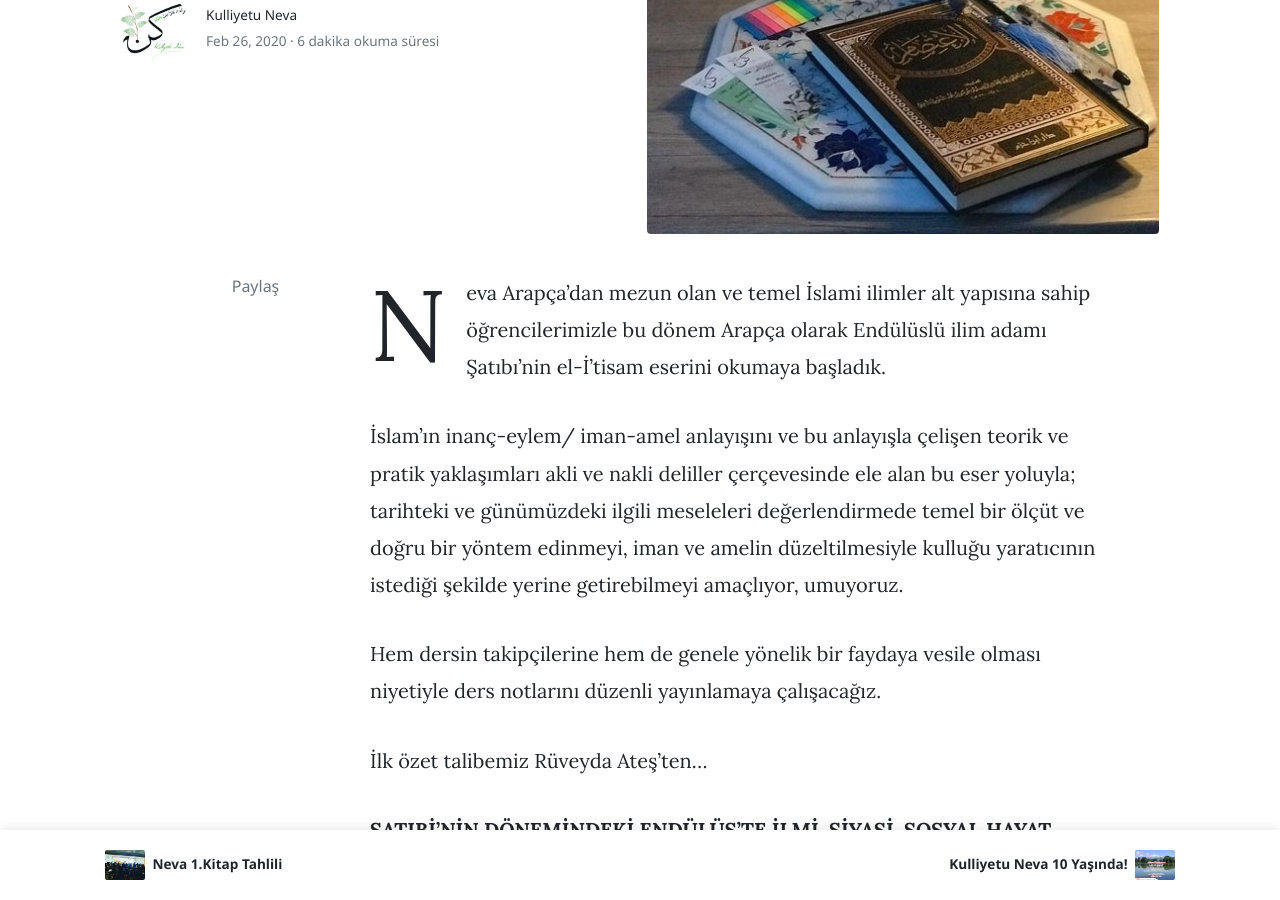
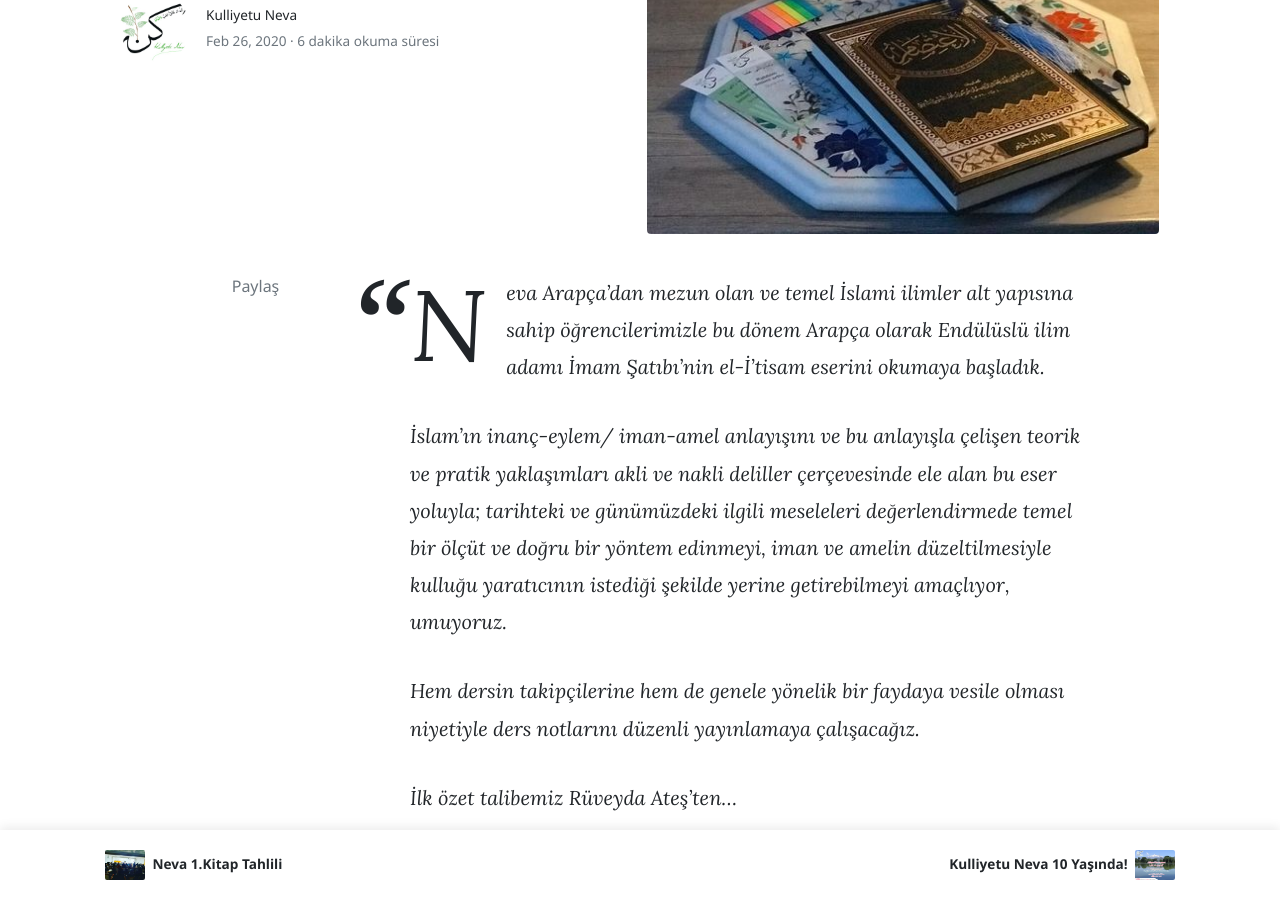
Before and after one commit to kulliyetuneva/website, a Jekyll site: the page built from _posts/2021-12-19-endülüslü-ilim-adamı-şatıbı’nin-el-i’tisam-eserini-okumaya-başladık.md, in a window 1280 px wide and 900 px high, scrolled down 579 px. Built offline with Jekyll 4.4.1, drawn with Linux system fonts in a browser that asks for light colours; nearby versions of some CDN libraries; comment, search, counter and statistics services are not loaded.

Commit message:
Update Yazı “2021-12-19-endülüslü-ilim-adamı-şatıbı’nin-el-i’tisam-eserini-okumaya-başladık”

```diff
--- a/_posts/2021-12-19-endülüslü-ilim-adamı-şatıbı’nin-el-i’tisam-eserini-okumaya-başladık.md
+++ b/_posts/2021-12-19-endülüslü-ilim-adamı-şatıbı’nin-el-i’tisam-eserini-okumaya-başladık.md
@@ -11,13 +11,13 @@ image: /assets/images/itisam.jpg
 ---
 <!--StartFragment-->
 
-Neva Arapça’dan mezun olan ve temel İslami ilimler alt yapısına sahip öğrencilerimizle bu dönem Arapça olarak Endülüslü ilim adamı Şatıbı’nin el-İ’tisam eserini okumaya başladık.
-
-İslam’ın inanç-eylem/ iman-amel anlayışını ve bu anlayışla çelişen teorik ve pratik yaklaşımları akli ve nakli deliller çerçevesinde ele alan bu eser yoluyla; tarihteki ve günümüzdeki ilgili meseleleri değerlendirmede temel bir ölçüt ve doğru bir yöntem edinmeyi, iman ve amelin düzeltilmesiyle kulluğu yaratıcının istediği şekilde yerine getirebilmeyi amaçlıyor, umuyoruz.
-
-Hem dersin takipçilerine hem de genele yönelik bir faydaya vesile olması niyetiyle ders notlarını düzenli yayınlamaya çalışacağız.
-
-İlk özet talibemiz Rüveyda Ateş'ten...
+> *Neva Arapça’dan mezun olan ve temel İslami ilimler alt yapısına sahip öğrencilerimizle bu dönem Arapça olarak Endülüslü ilim adamı İmam Şatıbı’nin el-İ’tisam eserini okumaya başladık.*
+>
+> *İslam’ın inanç-eylem/ iman-amel anlayışını ve bu anlayışla çelişen teorik ve pratik yaklaşımları akli ve nakli deliller çerçevesinde ele alan bu eser yoluyla; tarihteki ve günümüzdeki ilgili meseleleri değerlendirmede temel bir ölçüt ve doğru bir yöntem edinmeyi, iman ve amelin düzeltilmesiyle kulluğu yaratıcının istediği şekilde yerine getirebilmeyi amaçlıyor, umuyoruz.*
+>
+> *Hem dersin takipçilerine hem de genele yönelik bir faydaya vesile olması niyetiyle ders notlarını düzenli yayınlamaya çalışacağız.*
+>
+> *İlk özet talibemiz Rüveyda Ateş'ten...*
 
 **ŞATIBİ’NİN DÖNEMİNDEKİ ENDÜLÜS’TE İLMİ, SİYASİ, SOSYAL HAYAT**
 
@@ -42,7 +42,6 @@ Yine Şatıbi’nin yaşadığı hicri sekizinci yüzyıl hem Doğu hem Bat
 **Eserleri:**
 
 1. El-Muvâfakat fî Usûli’ş-Şerî’a: Fıkıh usûlü ile ilgili bir eserdir.
-
 2. Unvânu’t Tarif bi Esrâri’t Teklif: Fıkıh usûlü ile yazdığı kitaba öncelikle bu ismi vermiş
 
 sonrasında ise ismini“el-Muvâfakât” şeklinde değiştirmiştir.
@@ -52,13 +51,9 @@ sonrasında ise ismini“el-Muvâfakât” şeklinde değiştirmiştir.
 bölümünün şerhidir.
 
 4. Şerhu’l-Elfiye: Dil bilimci İbn Malik’in nahivle ilgili olan “Elfiye “ isimli eserinin şerhidir.
-
 5. El-ifadât ve’l-İnşâdât: Edebiyat ile ilgili bir eserdir.
-
 6. Unvanu’l-İttifak fî İlm’i-İştikâk: Arap diliyle iligili bir çalışmadır.
-
 7. Makâsıdü’ş-Şafiye fi Şerhi Hulasati’l-Kafiye: Gramer(Kavaid) kitabıdır.
-
 8. Fetâvâ’l-İmam eş-Şatıbî: İslam hukukunun pratik yönüyle ilgili bazı meşelerini ihtiva eder.
 
 **9. El-İ’tisam:** Bid’atlere karşı Kitap ve Sünneti savunan, bid’atin mahiyetine ve tehlikelerine işaret eden ve halk arasında yayılan hurafe ve bid’atleri açıklayıp tedavi yollarını gösteren kıymetli bir eserdir. Kitabın yazılış sebebinin anlatıldığı mukaddimede dinin gerek asli, gerek feri hükümleri alanına giren çeşitli konularda İslam’ın ruhuna ters düşen yeni anlayış ve uygulamların ortaya çıktığından söz edilmekte ve imamlık -hatiplik gibi görevler üstlenen müellifin bu hususta karşılaştığı güçlüklere temas edilmektedir. Kitabın tashih ve tanıtımını üstlenen meşhur İslam düşünürü Muhammed Reşid Rıza, eserin mukaddimesinde şunları söylemektedir: “Şayet bu kitap, Müslümanlar arasında ilim ve din alanlarının zaafa uğradığı bir dönemde telif edilmiş olmasaydı, Sünnet’in ihyası, ahlakî ve ictimaî alanların ıslahında yeni bir hamlenin başlangıcı olabilir, müellifi de bu eseri ve bunun bir diğer benzeri olan –ancak daha önce eşine rastlanmayan- el-Muvafakat adlı eseri sayesinde İslam’da en büyük müceddidler arasında sayılabilirdi. Bu eserlerin müellifinin çalıştığı alanlardaki konumu, ictimaî ilimlerde bilge kişiliğiyle tanınan Abdurrahman b. Haldun’un kendi alanındaki konumu gibidir. Her ikisi de önceden söylenmeyenleri söylemişlerdir.”
@@ -66,23 +61,14 @@ bölümünün şerhidir.
 **Kitap on bölümden oluşmaktadır:**
 
 1. Bölüm: Bidat kavramının tarifi, bidat çerçevesine giren ve girmeyen inanç ve filler üzerinde etraflıca durulmuştur.
-
 2. Bölüm: Bidatın kötülüğü ve bidatçıların hem dünya hemde ahiret hayatı açısından akıbetlerinin hüsran olacağı temel fikri işlenmiş ve nakiller yapılmıştır.
-
 3. Bölüm: Bidat kavramının içerdiği alanlar ve bidatı icat edenin durumuna ayrılan bu bölümde alimlerin görüşlerine yer verilmiştir.
-
 4. Bölüm: Bidat ehlinin kendilerini haklı çıkarmak için yaptıkları istidlallerdeki yanlışlara tahsis edilerek birçok örnek zikredilmiştir.
-
 5. Bölüm: Dini ve akli hiçbir dayanağı bulunmayan hakiki bidatle aslı itibariyle dayanağı bulunmakta birlikte aldığı şekil açısından mesnetsiz kalan izafi bidat ele alınmıştır.
-
 6. Bölüm: Bidat sayılan davranışların dini hükmüne temas edilmiştir.
-
 7. Bölüm: İlke olarak ibadetler için söz konusu olan bidatın adetler için düşünülüp düşünülemeyeceği hususu tartışılmıştır.
-
 8. Bölüm: Bidat ; maslahat-ı mürsele ve istihsan arasındaki fark ele alınmıştır.
-
 9. Bölüm: Bidatçıların müslüman çoğunluğundan ayrılmasının sebepleri üzerinde durulmuştur.
-
 10. Bölüm: Kurtuluşa götüren hak mezhebin özelliklerine ayrılmış ve nasları doğru anlayıp açıklamada dikkat edilecek hususlara temas edilmiştir.
 
 Özet: Rüveyda Ateş \~ Kulliyetu Nevâ \~
```
